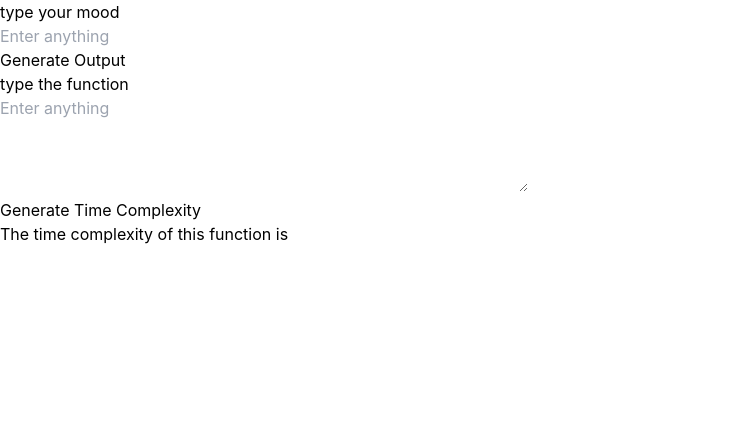
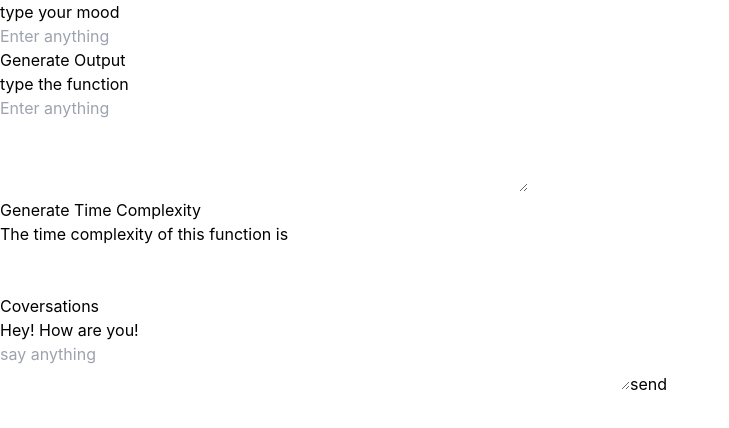
Before and after one commit to Ginger000/gpt-3-bot, a Next.js app: page / in a window 1280 px wide. Shown: the top 428 px of the page, without its empty margins (0-729 px from the left). Built offline with nearby package versions, Linux system fonts and the light colour scheme.

Commit message:
finish add coversation and sort

```diff
--- a/package.json
+++ b/package.json
@@ -12,7 +12,8 @@
     "next": "12.1.6",
     "openai": "^2.0.5",
     "react": "18.1.0",
-    "react-dom": "18.1.0"
+    "react-dom": "18.1.0",
+    "uuid": "^8.3.2"
   },
   "devDependencies": {
     "autoprefixer": "^10.4.7",
--- /dev/null
+++ b/pages/api/friend.js
@@ -0,0 +1,31 @@
+// Next.js API route support: https://nextjs.org/docs/api-routes/introduction
+
+import { Configuration, OpenAIApi } from "openai";
+
+const configuration = new Configuration({
+  apiKey:process.env.OPENAI_API_KEY
+})
+const openai = new OpenAIApi(configuration)
+
+export default async function (req, res){
+  const completion = await openai.createCompletion("text-curie-001", {
+    prompt:generatePrompt(req.body.myword),
+    temperature:0.5,
+    max_tokens:60,
+    top_p:1.0,
+    frequency_penalty:0.5,
+    presence_penalty:0.0,
+    stop:["You:"]
+  })
+  console.log(completion.data.choices)
+  res.status(200).json({gptword:completion.data.choices[0].text})
+}
+
+function generatePrompt(myword){
+  return `Suggest two colors that fit the input mood.
+
+  You: What have you been up to?
+  Friend: Watching old movies.
+  You: ${myword}
+  Friend:`
+}
--- a/pages/index.js
+++ b/pages/index.js
@@ -2,13 +2,33 @@ import Head from 'next/head'
 import Image from 'next/image'
 import styles from '../styles/Home.module.css'
 // import { useState } from 'react/cjs/react.production.min'
-import { useState } from "react";
+import { useState, useEffect } from "react";
+import { v4 as uuidv4 } from 'uuid';
 
 export default function Home() {
   const [input, setInput] = useState("")
   const [result, setResult] = useState("")
   const [func, setFunc] = useState("")
   const [timeComplexity, setTimeComplexity] = useState()
+  const [myword, setMyword] = useState("")
+  const [gptword, setGptword] = useState("")
+  const [conversation, setConversation] = useState([{content:"Hey! How are you!", timestamp: 0, speaker:"gpt", id:uuidv4()}])
+
+  useEffect(()=>{
+      const newGptword = {
+        speaker:"gpt",
+        content:gptword,
+        timestamp:Date.now()
+      }
+      addConversation(newGptword)
+  }, [gptword])
+
+
+  const addConversation = (newWord) => {
+    newWord.id = uuidv4()
+    setConversation([newWord,...conversation])
+    console.log(conversation)
+  }
 
   async function onSubmit(event) {
     event.preventDefault()
@@ -41,6 +61,33 @@ export default function Home() {
     setFunc("")
   }
 
+  async function submitPrompt(event) {
+    event.preventDefault()
+    const response = await fetch("/api/friend", {
+      method: "POST",
+      headers:{
+        "Content-Type":"application/json"
+      },
+      body:JSON.stringify({myword:myword})
+    })
+    const data = await response.json()
+    setGptword(data.gptword)
+    // const newGptword = {
+    //   content:data.gptword,
+    //   timestamp:Date.now()
+    // }
+    // addConversation(newGptword)
+    if(myword.length > 0){
+      const newWord = {
+        speaker:"me",
+        content:myword,
+        timestamp:Date.now()
+      }
+      addConversation(newWord)
+    }
+    setMyword("")
+  }
+
   return (
     <main style={{background:`linear-gradient(15deg, ${result.split(',')[0]} 0%, ${result.split(',')[1]} 100%)`}} className='h-screen'>
       <h3>type your mood</h3>
@@ -52,7 +99,7 @@ export default function Home() {
          value={input}
          onChange={(e)=> setInput(e.target.value)}
         />
-        {console.log(timeComplexity)}
+        {/* {console.log(timeComplexity)} */}
         <br />
         <button type="submit">Generate Output</button>
         <div ></div>
@@ -68,12 +115,35 @@ export default function Home() {
          value={func}
          onChange={(e)=> setFunc(e.target.value)}
         />
-        {console.log(timeComplexity)}
+        {/* {console.log(timeComplexity)} */}
         <br />
         <button type="submit">Generate Time Complexity</button>
         <div>The time complexity of this function is {timeComplexity}</div>
       </form>
 
+      <br />
+      <br />
+      <h3>Coversations</h3>
+      <div className='chats'>
+        {
+          conversation.sort((a,b)=>a.timestamp-b.timestamp).map(c=>{
+            return <p key={c.id}>{c.content}</p>
+          })
+        }
+      </div>
+      <form onSubmit={submitPrompt}>
+
+      {console.log(gptword)}
+        <textarea
+          name="myword"
+          cols="60"
+          rows="2"
+          placeholder='say anything'
+          value={myword}
+          onChange={e=>setMyword(e.target.value)}
+        ></textarea>
+        <button type='submit'>send</button>
+      </form>
     </main>
   )
 }
```
Also changed, not shown: 1 other file (tests, documents, lock files or other folders).
